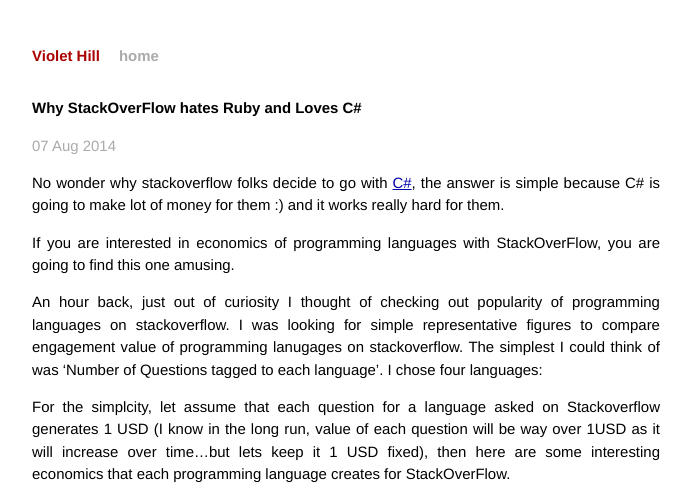
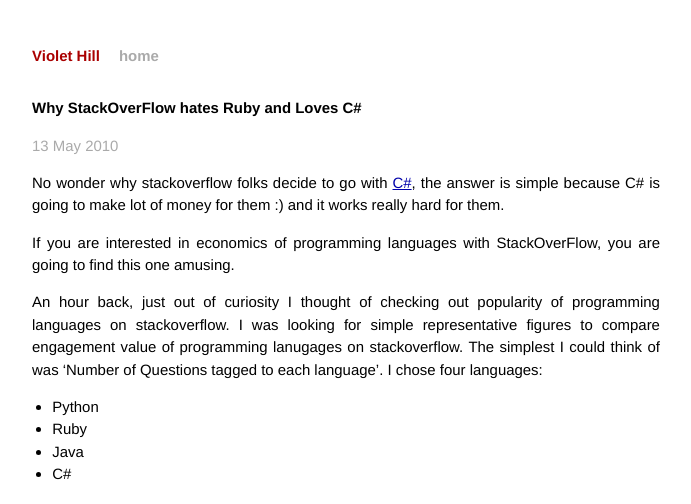
Before and after one commit to droot/droot.github.io, a Jekyll site: the page built from why-stackoverflow-hates-ruby-and-loves-c.markdown, in a window 1280 px wide. Shown: the top 504 px of the page, without its empty margins (294-985 px from the left). Built offline with Jekyll 4.4.1, drawn with Linux system fonts in a browser that asks for light colours; Markdown is read by kramdown in place of the engine named in the settings.

Commit message:
Update why-stackoverflow-hates-ruby-and-loves-c.markdown

```diff
--- a/why-stackoverflow-hates-ruby-and-loves-c.markdown
+++ b/why-stackoverflow-hates-ruby-and-loves-c.markdown
@@ -1,7 +1,7 @@
 ---
 layout: post
 title: "Why StackOverFlow hates Ruby and Loves C#"
-date: 2014-08-07 21:20:23
+date: 2010-05-13 21:20:23
 ---
 
 No wonder why stackoverflow folks decide to go with [C#][1], the answer is simple because C# is going to make lot of money for them :) and it works really hard for them.
@@ -9,6 +9,11 @@ No wonder why stackoverflow folks decide to go with [C#][1], the answer is simpl
 If you are interested in economics of programming languages with StackOverFlow, you are going to find this one amusing.
 
 An hour back, just out of curiosity I thought of checking out popularity of programming languages on stackoverflow. I was looking for simple representative figures to compare engagement value of programming lanugages on stackoverflow. The simplest I could think of was 'Number of Questions tagged to each language'. I chose four languages:
+
+  - Python
+  - Ruby
+  - Java
+  - C#
 
 For the simplcity, let assume that each question for a language asked on Stackoverflow generates 1 USD (I know in the long run, value of each question will be way over 1USD as it will increase over time...but lets keep it 1 USD fixed), then here are some interesting economics that each programming language creates for StackOverFlow.
 
```
